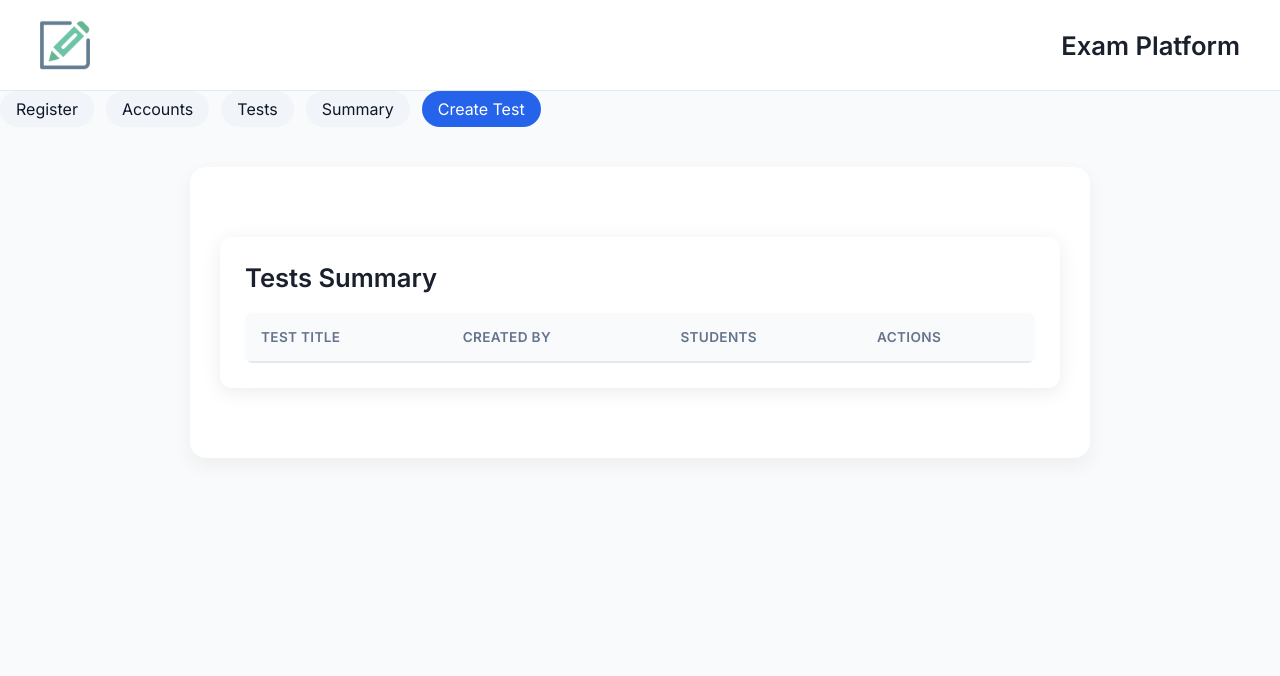
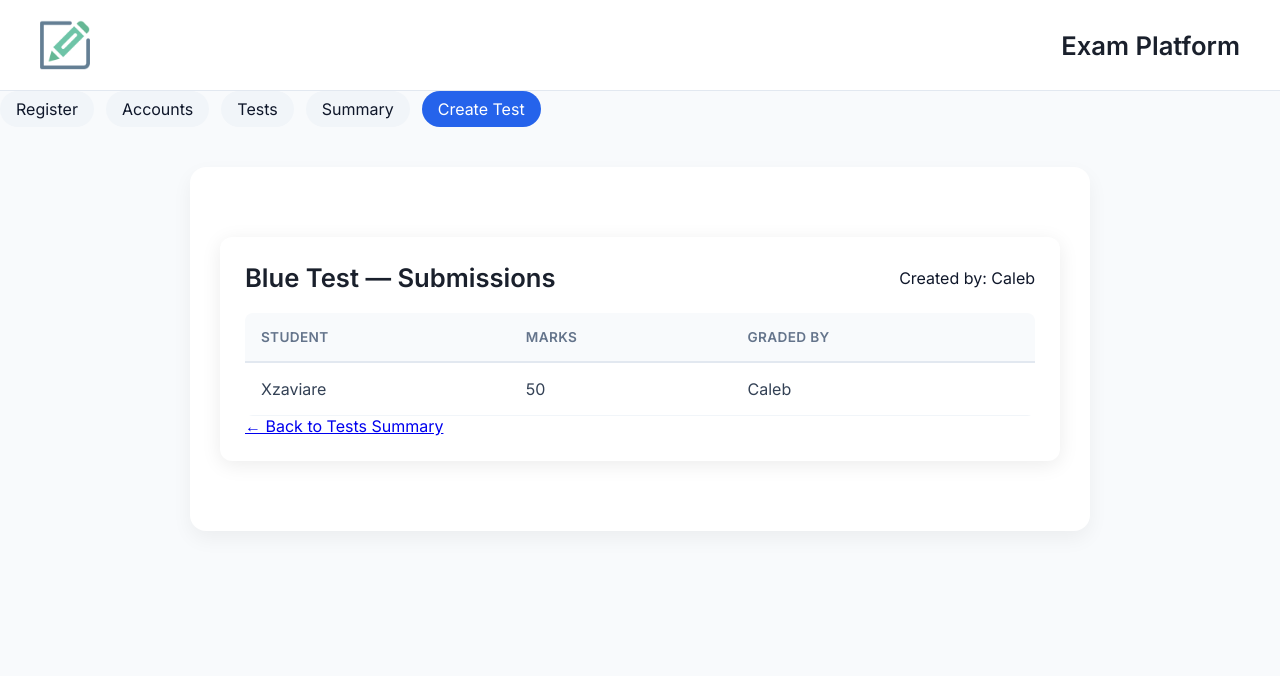
Before and after one commit to stefanescuowen-cmd/CSET-160-Final, a Flask app: page /test/1/summary in a window 1280 px wide. Shown: the top 676 px of the page. Run offline with Flask 3, Linux system fonts and the light colour scheme; data comes from the database, SQL or seed files in the repository; lists and menus that the app fills with data are empty.

Commit message:
Tried fixing the summary page.

```diff
--- a/app/templates/test_summary.html
+++ b/app/templates/test_summary.html
@@ -102,37 +102,45 @@
 
 <div class="summary-card">
     <div class="table-header">
-        <h1>Tests Summary</h1>
+        <h1>{{ test.title }} — Submissions</h1>
+        <p>Created by: {{ test.teacher.name if test.teacher else "N/A" }}</p>
     </div>
 
     <table>
         <thead>
             <tr>
-                <th>Test Title</th>
-                <th>Created By</th>
-                <th>Students</th>
-                <th>Actions</th>
+                <th>Student</th>
+                <th>Marks</th>
+                <th>Graded By</th>
             </tr>
         </thead>
         <tbody>
-            {% for test in tests %}
+            {% for submission in submissions %}
             <tr>
-                <td style="font-weight: 600;">{{ test.title }}</td>
-                <td>{{ test.teacher.name if test.teacher else "N/A" }}</td>
-                <td><span class="count-badge">{{ test.student_count }}</span></td>
+                <td>{{ submission.student.name if submission.student else "N/A" }}</td>
                 <td>
-                    <div class="actions">
-                        <!-- Correct link to test_summary -->
-                        <a href="{{ url_for('bp.test_summary', test_id=test.id) }}" class="btn-link">View</a>
-                        <a href="{{ url_for('bp.edit_test', test_id=test.id) }}" class="btn-link">Edit</a>
-                        <form method="POST" action="{{ url_for('bp.delete_test', test_id=test.id) }}" style="margin:0;">
-                            <button type="submit" class="btn-delete" onclick="return confirm('Are you sure?')">Delete</button>
-                        </form>
-                    </div>
+                    {% if submission.marks is not none %}
+                        {{ submission.marks }}
+                    {% else %}
+                        Not graded
+                    {% endif %}
                 </td>
+                <td>
+                    {% if submission.grader %}
+                        {{ submission.grader.name }}
+                    {% else %}
+                        —
+                    {% endif %}
+                </td>
+            </tr>
+            {% else %}
+            <tr>
+                <td colspan="3" style="text-align:center; color:#718096;">No submissions yet.</td>
             </tr>
             {% endfor %}
         </tbody>
     </table>
+
+    <a href="{{ url_for('bp.tests_summary') }}">← Back to Tests Summary</a>
 </div>
 {% endblock %}
--- a/app/templates/tests_summary.html
+++ b/app/templates/tests_summary.html
@@ -119,7 +119,7 @@
             {% for test in tests %}
             <tr>
                 <td style="font-weight: 600;">{{ test.title }}</td>
-                <td>{{ test.teacher }}</td>
+                <td>{{ test.teacher.name if test.teacher else "N/A" }}</td>
                 <td><span class="count-badge">{{ test.student_count }}</span></td>
                 <td>
                     <div class="actions">
```
